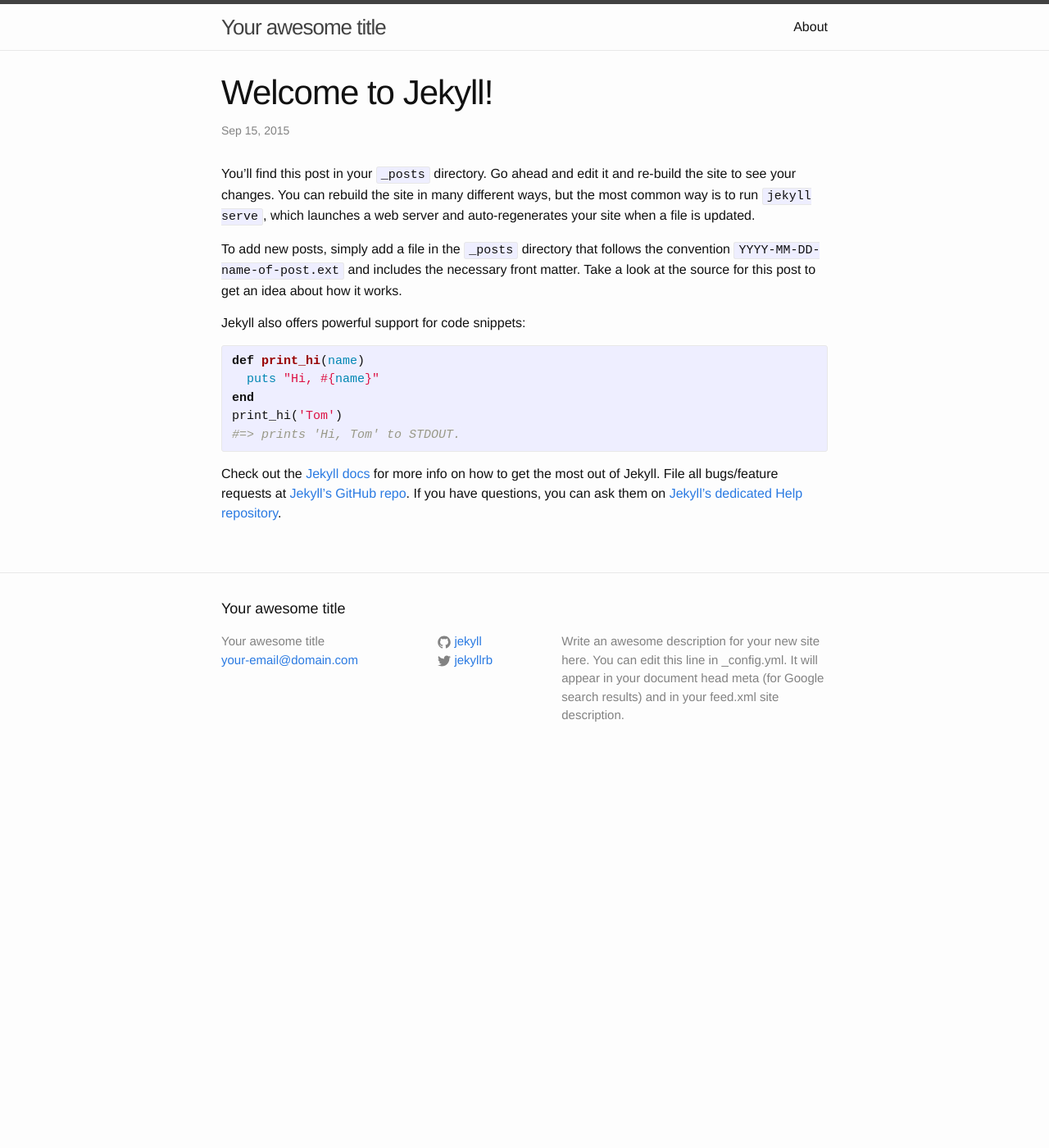
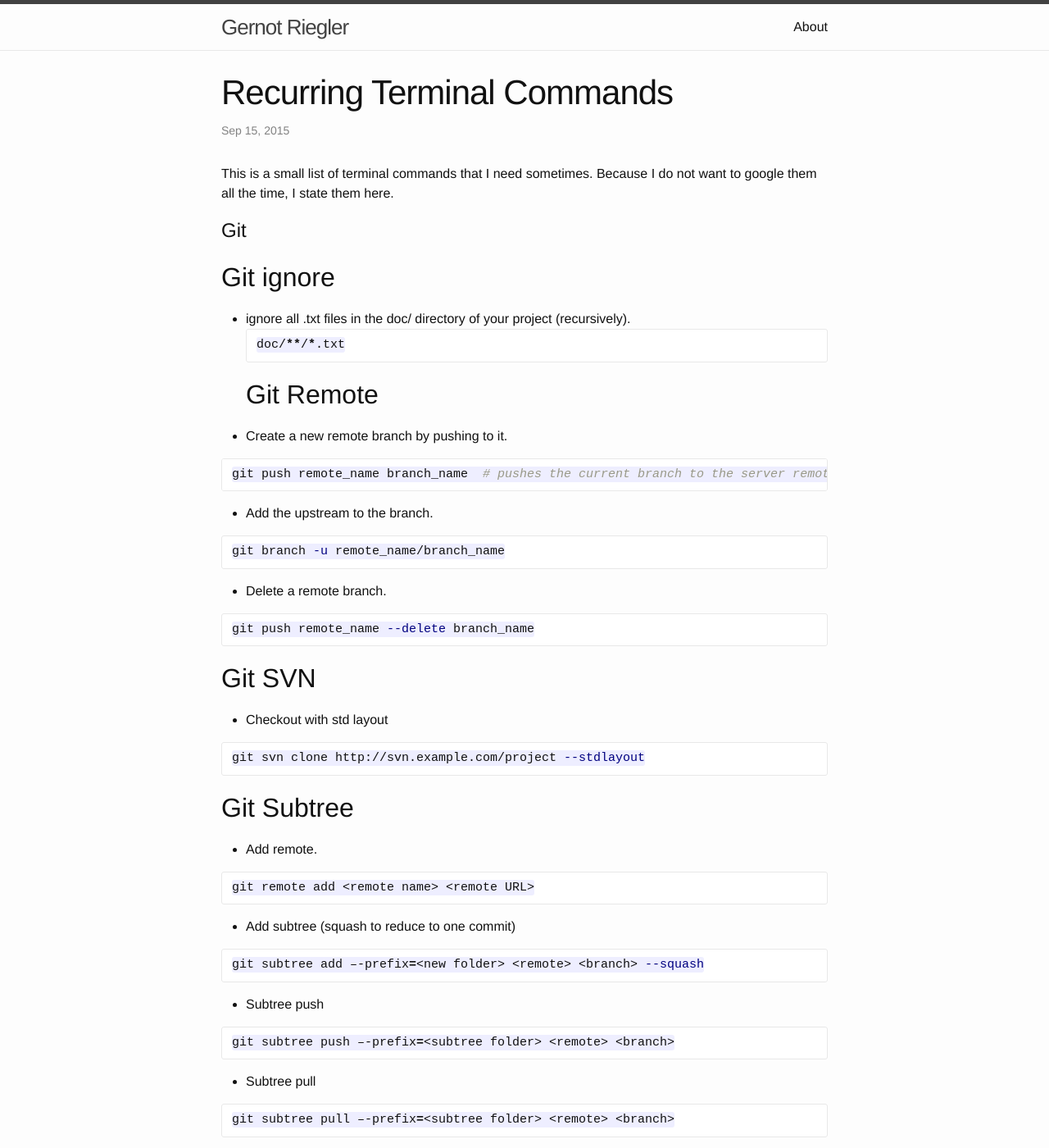
Before and after one commit to griegler/griegler.github.io, a Jekyll site: the page built from _posts/2015-09-15-welcome-to-jekyll.markdown, in a window 1280 px wide and 1400 px high. Shown: the whole window at 82% size. Built offline with Jekyll 4.4.1, drawn with Linux system fonts in a browser that asks for light colours; some of the changed text lies outside the part shown.

Commit message:
posted terminal commands

````diff
--- a/_config.yml
+++ b/_config.yml
@@ -1,14 +1,12 @@
 # Site settings
-title: Your awesome title
-email: your-email@domain.com
+title: Gernot Riegler
+email: riegler@icg.tugraz.at
 description: > # this means to ignore newlines until "baseurl:"
-  Write an awesome description for your new site here. You can edit this
-  line in _config.yml. It will appear in your document head meta (for
-  Google search results) and in your feed.xml site description.
+  My private site.
 baseurl: "" # the subpath of your site, e.g. /blog/
-url: "http://yourdomain.com" # the base hostname & protocol for your site
-twitter_username: jekyllrb
-github_username:  jekyll
+url: "http://griegler.github.io" # the base hostname & protocol for your site
+twitter_username: gernotrie
+github_username:  griegler
 
 # Build settings
 markdown: kramdown
--- a/_posts/2015-09-15-welcome-to-jekyll.markdown
+++ b/_posts/2015-09-15-welcome-to-jekyll.markdown
@@ -1,25 +1,112 @@
 ---
 layout: post
-title:  "Welcome to Jekyll!"
+title:  "Recurring Terminal Commands"
 date:   2015-09-15 09:51:03
 categories: jekyll update
 ---
-You’ll find this post in your `_posts` directory. Go ahead and edit it and re-build the site to see your changes. You can rebuild the site in many different ways, but the most common way is to run `jekyll serve`, which launches a web server and auto-regenerates your site when a file is updated.
+This is a small list of terminal commands that I need sometimes.
+Because I do not want to google them all the time, I state them here.
 
-To add new posts, simply add a file in the `_posts` directory that follows the convention `YYYY-MM-DD-name-of-post.ext` and includes the necessary front matter. Take a look at the source for this post to get an idea about how it works.
 
-Jekyll also offers powerful support for code snippets:
+# Git
 
-{% highlight ruby %}
-def print_hi(name)
-  puts "Hi, #{name}"
-end
-print_hi('Tom')
-#=> prints 'Hi, Tom' to STDOUT.
-{% endhighlight %}
+## Git ignore
 
-Check out the [Jekyll docs][jekyll] for more info on how to get the most out of Jekyll. File all bugs/feature requests at [Jekyll’s GitHub repo][jekyll-gh]. If you have questions, you can ask them on [Jekyll’s dedicated Help repository][jekyll-help].
+* ignore all .txt files in the doc/ directory of your project (recursively).
+```bash
+doc/**/*.txt
+```
+## Git Remote
 
-[jekyll]:      http://jekyllrb.com
-[jekyll-gh]:   https://github.com/jekyll/jekyll
-[jekyll-help]: https://github.com/jekyll/jekyll-help
+* Create a new remote branch by pushing to it.
+
+```bash
+git push remote_name branch_name  # pushes the current branch to the server remote_name with branch_name
+```
+
+* Add the upstream to the branch.
+
+```bash
+git branch -u remote_name/branch_name
+```
+
+* Delete a remote branch.
+
+```bash
+git push remote_name --delete branch_name
+```
+
+## Git SVN
+
+* Checkout with std layout
+
+```bash
+git svn clone http://svn.example.com/project --stdlayout
+```
+
+
+## Git Subtree
+
+* Add remote.
+
+```bash
+git remote add <remote name> <remote URL>
+```
+
+* Add subtree (squash to reduce to one commit)
+
+```bash
+git subtree add –-prefix=<new folder> <remote> <branch> --squash
+```
+
+* Subtree push
+
+```bash
+git subtree push –-prefix=<subtree folder> <remote> <branch>
+```
+
+* Subtree pull
+
+```bash
+git subtree pull –-prefix=<subtree folder> <remote> <branch>
+```
+
+
+# PDF
+
+* Convert PDF to grayscale
+
+```bash
+gs -sOutputFile=output.pdf -sDEVICE=pdfwrite -sColorConversionStrategy=Gray -dProcessColorModel=/DeviceGray -dCompatibiltyLevel=1.4 -dNOPAUSE -dBATCH input.pdf
+```
+
+* Compress PDF (settings are screen, ebook, printer, prepress, default)
+
+```bash
+gs -sDEVICE=pdfwrite -dCompatibilityLevel=1.4 -dPDFSETTINGS=/screen -dNOPAUSE -dQUIET -dBATCH -sOutputFile=output.pdf input.pdf
+```
+
+
+# Compressing
+
+* Compress and decompress with xz
+
+```bash
+tar -c --xz -f archive.tar.xz /some_directory/
+tar -x --xz -f archive.tar.xz
+```
+
+* Compress and decompress with lzma
+
+```bash
+tar -c --lzma -f archive.tar.lzma /some_directory/
+tar -x --lzma -f archive.tar.lzma
+```
+
+# Remote
+
+* Inspect output of a running process from another terminal (pid = process id; needs root)
+
+```bash
+strace -p pid -e write
+```
````
